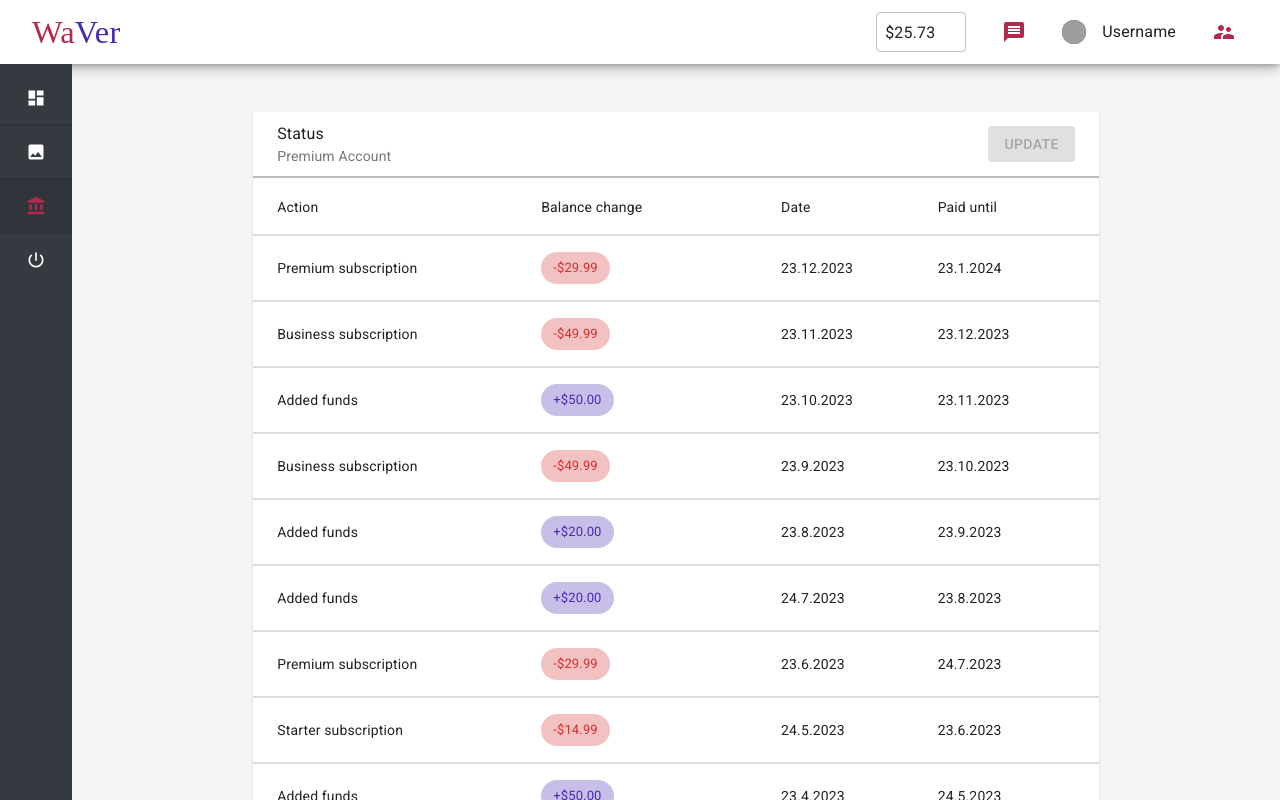
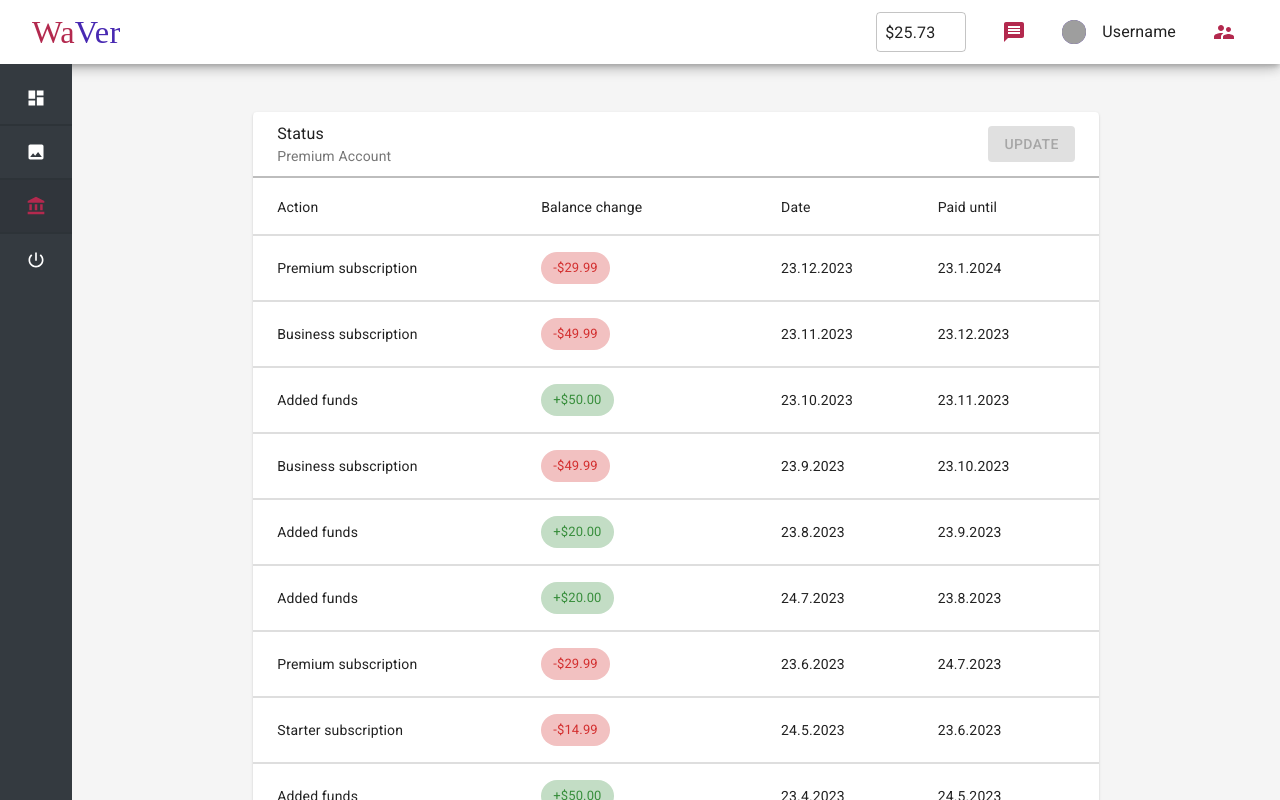
Before and after one commit to vitaliyMiskevuch1212/react-saas-template, a React (Create React App) app: page /c/subscription in a window 1280 px wide. Shown: the top 800 px of the page. Built offline with nearby package versions, Linux system fonts and the light colour scheme; grey boxes are pictures that could not be loaded; a web font is replaced by a local one.

Commit message:
Positive balance now uses themes success color instead of secondary

```diff
--- a/src/logged_in/components/subscription/SubscriptionTable.js
+++ b/src/logged_in/components/subscription/SubscriptionTable.js
@@ -103,7 +103,7 @@ class SubscriptionTable extends PureComponent {
                           label={`+${currencyPrettyPrint(
                             transaction.balanceChange
                           )}`}
-                          color={theme.palette.secondary.main}
+                          color={theme.palette.success.dark}
                         />
                       ) : (
                         <ColorfulChip
```
